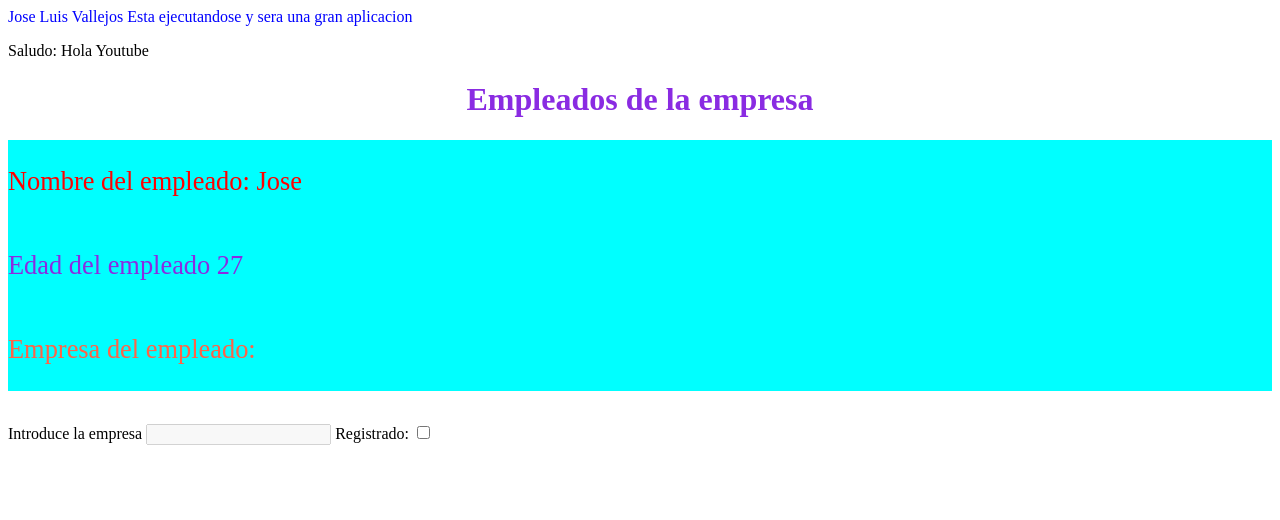
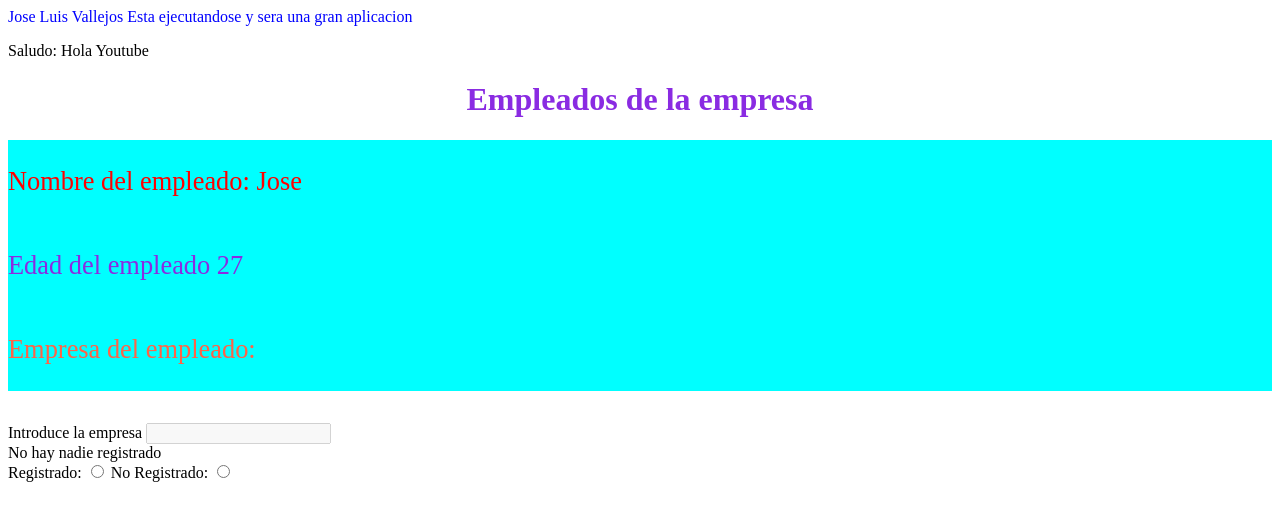
Before and after one commit to NikolaiKoz/Angular---Practice, an Angular app in the folder Angular-first-project/: page / in a window 1280 px wide. Shown: the top 520 px of the page. Built offline with nearby package versions, Linux system fonts and the light colour scheme.

Commit message:
feat: :zap: Property and Event binding.

```diff
--- a/Angular-first-project/src/app/empleado/empleado.component.html
+++ b/Angular-first-project/src/app/empleado/empleado.component.html
@@ -4,11 +4,18 @@
     <p class="empleado__empresa">Empresa del empleado: {{empresa.value}}</p>
 </div>
 
-Introduce la empresa <input type="text" [disabled] = "habilitacionCuadro" #empresa (keyup)="0">
+Introduce la empresa <input type="text" [disabled] = "habilitacionCuadro" #empresa (keyup)="0"> <br>
 
 
 <!-- <input type="button" value="Dale!" (click)="llamaEmpresa(empresa.value)"/> -->
 
-Registrado: <input type="checkbox" id="registro" [checked] = "userRegistrado" (click)="setUsuarioRegistrado()">
+{{textoDeRegistro}} <br>
+
+
+
+Registrado: <input type="radio" name="nRegistro" value="si" id="registro" [checked] = "userRegistrado" (click)="setUsuarioRegistrado($event)">
+
+No Registrado: <input type="radio" name="nRegistro" value="no" (click)="setUsuarioRegistrado($event)">
+
 
 {{getRegistroUsuario()}}
--- a/Angular-first-project/src/app/empleado/empleado.component.ts
+++ b/Angular-first-project/src/app/empleado/empleado.component.ts
@@ -30,7 +30,9 @@ export class EmpleadoComponent {
   //   return this.empresa;
   // }
 
-  llamaEmpresa(value: String){}
+  textoDeRegistro: string = "No hay nadie registrado";
+
+  llamaEmpresa(value: string){}
 
   habilitacionCuadro: boolean = true;
 
@@ -40,8 +42,21 @@ export class EmpleadoComponent {
     this.userRegistrado = false;
   }
 
-  setUsuarioRegistrado(){
-    alert ("Te estan hackeandoWEYYY");
+  setUsuarioRegistrado(event: Event){
+    // alert ("Te estan hackeandoWEYYY");
+
+  // alert(event.target)
+  // console.log(event.target)
+
+    // if((<HTMLInputElement>event.target).value == "si"){
+    //   this.textoDeRegistro = "El usuario se acaba de registrar";
+    // } else{
+    //   this.textoDeRegistro = "No hay usuarios registrados";
+    // }
+
+    (<HTMLInputElement>event.target).value == "si" ? this.textoDeRegistro = "El usuario se acaba de registrar" : this.textoDeRegistro = "No hay usuarios registrados";
+
+
   }
 
 
```
